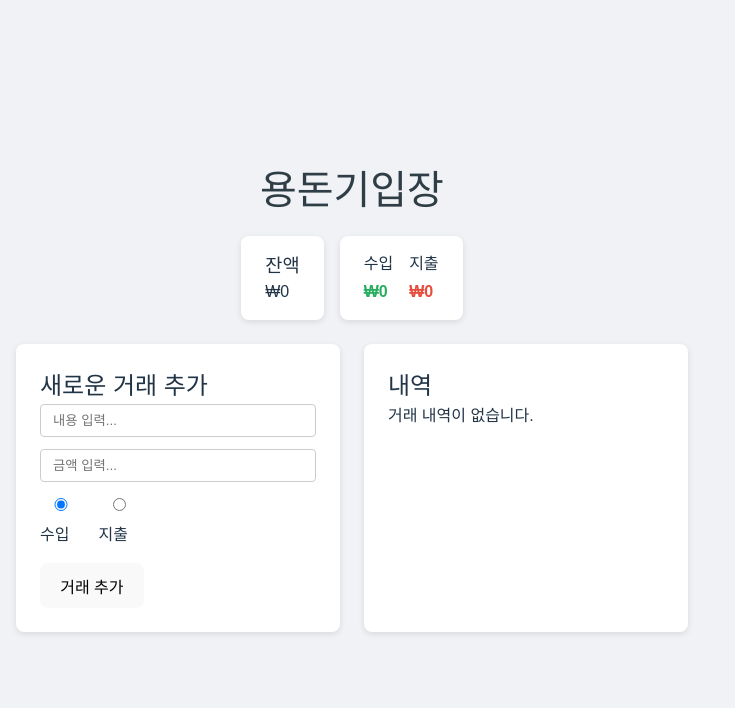
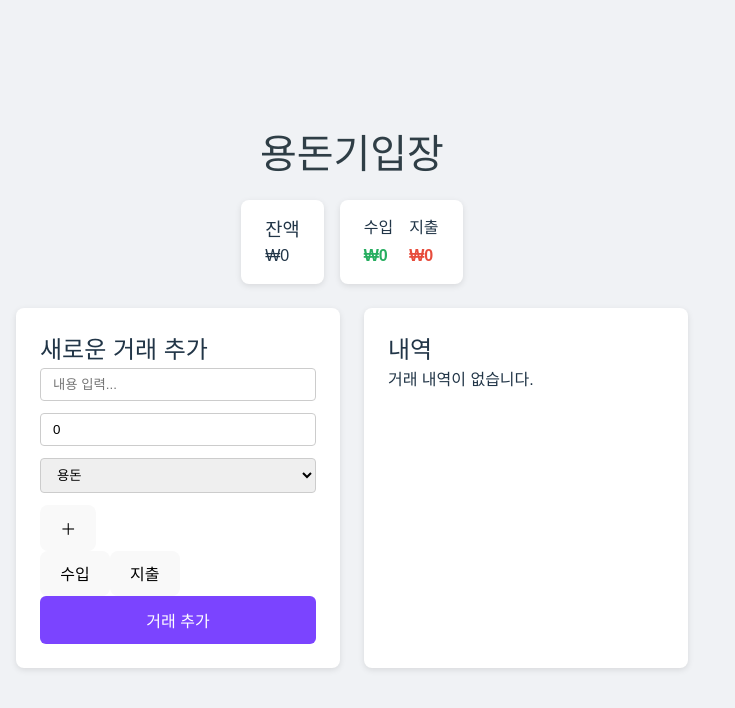
Before and after one commit to hyonun321/money-log, a React (Vite) app: page / in a window 1280 px wide. Shown: the top 708 px of the page, without its empty margins (0-735 px from the left). Built offline with nearby package versions, Linux system fonts and the light colour scheme.

Commit message:
feat: 카테고리 추가에 따른 컴포넌트 요소 수정

```diff
--- a/src/components/TransactionForm.tsx
+++ b/src/components/TransactionForm.tsx
@@ -1,32 +1,42 @@
-import React, { useState, FormEvent } from 'react';
+import  { useState, FormEvent } from 'react';
 import { Transaction } from '../types';
+import CategoryModal from './CategoryModal';
 
 interface Props {
+   categories: string[];
    onAdd: (tx: Transaction) => void;
+   onAddCategory: (cat: string) => void;
 }
 
-export default function TransactionForm({ onAdd }: Props) {
+ export default function TransactionForm({ categories, onAdd, onAddCategory }: Props) {
    const [description, setDescription] = useState('');
-  const [amount, setAmount] = useState<number | ''>('');
+   const [amount, setAmount] = useState<number | ''>(0);
    const [type, setType] = useState<'income' | 'expense'>('income');
+   const [category, setCategory] = useState(categories[0] || '');
+  const [isModalOpen, setIsModalOpen] = useState(false);
 
    const handleSubmit = (e: FormEvent) => {
         e.preventDefault();
-    if (!description || amount === '') return;
-
+        if (!description || amount === '' || !category) return;
         onAdd({
         id: Date.now(),
         description,
-      amount: typeof amount === 'number' ? amount : parseFloat(amount),
+        amount: Number(amount),
         type,
         date: new Date().toISOString().split('T')[0],
+        category
         });
-
         setDescription('');
         setAmount('');
     };
 
+    const handleAddCategory = (cat: string) => {
+        onAddCategory(cat);
+        setCategory(cat);
+    };
+
    return (
+        <>
        <form className="transaction-form" onSubmit={handleSubmit}>
          <input
            type="text"
@@ -40,29 +50,39 @@ export default function TransactionForm({ onAdd }: Props) {
            value={amount}
            onChange={e => setAmount(e.target.value === '' ? '' : Number(e.target.value))}
          />
-      <div className="type-selector">
-        <label>
-          <input
-            type="radio"
-            name="type"
-            value="income"
-            checked={type === 'income'}
-            onChange={() => setType('income')}
+         <div className="select-wrap">
+           <select value={category} onChange={e => setCategory(e.target.value)}>
+             {categories.map(cat => (
+               <option key={cat} value={cat}>{cat}</option>
+             ))}
+           </select>
+           <button
+             type="button"
+             className="btn-add-cat"
+             onClick={() => setIsModalOpen(true)}
+           >＋</button>
+        </div>
+        <div className="radio-group">
+          <button
+            type="button"
+            className={type === 'income' ? 'radio-btn selected' : 'radio-btn'}
+            onClick={() => setType('income')}
+          >수입</button>
+          <button
+            type="button"
+            className={type === 'expense' ? 'radio-btn selected' : 'radio-btn'}
+            onClick={() => setType('expense')}
+          >지출</button>
+        </div>
+
+         <button type="submit" className="add-btn">거래 추가</button>
+       </form>
+
+      <CategoryModal
+        isOpen={isModalOpen}
+        onClose={() => setIsModalOpen(false)}
+        onAdd={handleAddCategory}
         />
-          수입
-        </label>
-        <label>
-          <input
-            type="radio"
-            name="type"
-            value="expense"
-            checked={type === 'expense'}
-            onChange={() => setType('expense')}
-          />
-          지출
-        </label>
-      </div>
-      <button type="submit">거래 추가</button>
-    </form>
+        </>
     );
     }
--- a/src/components/TransactionList.tsx
+++ b/src/components/TransactionList.tsx
@@ -4,15 +4,21 @@ import TransactionItem from './TransactionItem';
 
 interface Props {
   transactions: Transaction[];
+  onEdit: (tx: Transaction) => void;
   onDelete: (id: number) => void;
 }
 
-export default function TransactionList({ transactions, onDelete }: Props) {
+export default function TransactionList({ transactions, onEdit, onDelete }: Props) {
   return (
     <div className="transaction-list">
       {transactions.length === 0 && <p>거래 내역이 없습니다.</p>}
       {transactions.map(tx => (
-        <TransactionItem key={tx.id} transaction={tx} onDelete={onDelete} />
+        <TransactionItem
+          key={tx.id}
+          transaction={tx}
+          onEdit={onEdit}
+          onDelete={onDelete}
+        />
       ))}
     </div>
   );
```
Lines whose indentation alone changed are shown as unchanged.
